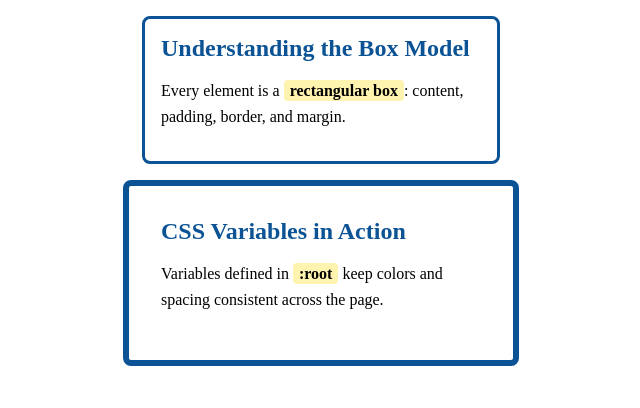
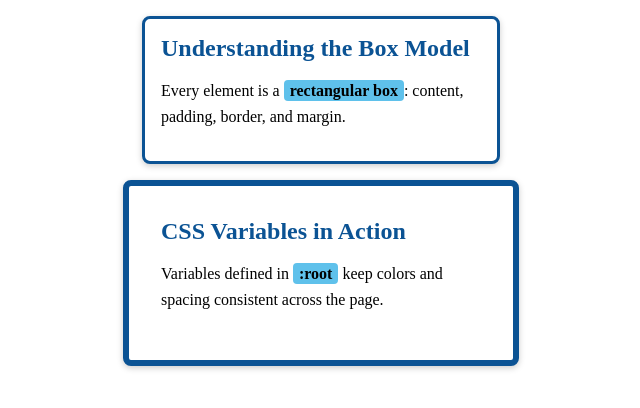
Before and after one commit to VanWright01/cosc2328, a website: page public/ic6/ic6.html in a window 1280 px wide. Shown: the whole page, without its empty margins (319-959 px from the left). Drawn offline with Linux system fonts and the light colour scheme.

Commit message:
optional - strech

```diff
--- a/public/ic6/css/ic6.css
+++ b/public/ic6/css/ic6.css
@@ -6,6 +6,7 @@
   --light-bg: #ffffff;
   --space: 16px;
   --radius: 8px;
+  --accent-color: #5fc1eb;
 }
 
 .box {
@@ -15,6 +16,7 @@
   margin: var(--space) auto;             /* space OUTSIDE; auto centers it */
   background-color: var(--light-bg);
   border-radius: var(--radius);
+  box-shadow: 0 2px 6px #cccccc;
 }
 
 .box h2 {
@@ -28,7 +30,7 @@
 }
 
 .highlight {
-  background-color: #fff3b0;
+  background-color: var(--accent-color);
   padding: 2px 6px;
   border-radius: 4px;
   font-weight: bold;
```
